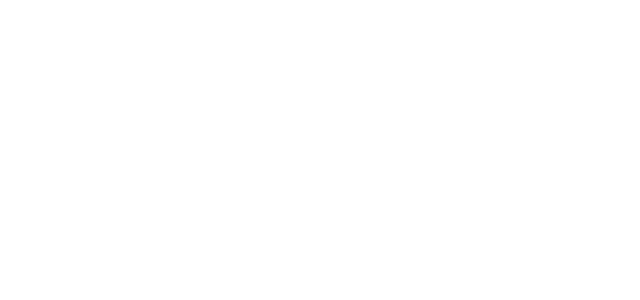
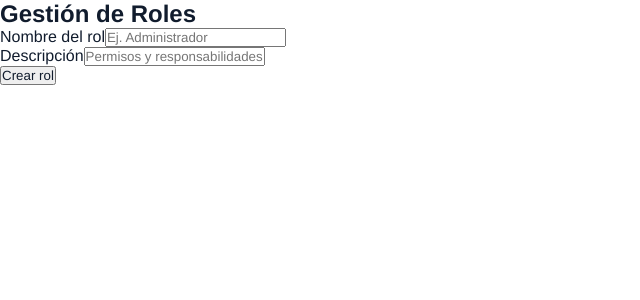
Before and after one commit to rahfflesia/graficacion, an Angular app in the folder frontend/: page /roles in a window 1280 px wide. Before the commit this address led to /. Shown: the top 300 px of the page, without its empty margins (0-640 px from the left). Built offline with nearby package versions, Linux system fonts and the light colour scheme.

Commit message:
roles html 1

```diff
--- a/frontend/src/app/app.routes.ts
+++ b/frontend/src/app/app.routes.ts
@@ -5,14 +5,15 @@ import { SeccionProyectos } from '../componentes/principales/seccion-proyectos/s
 import { MainLayout } from '../componentes/layouts/main-layout/main-layout';
 import { ProcesosPrincipales } from '../componentes/principales/procesos-principales/procesos-principales';
 import { Home } from '../componentes/principales/home/home';
+import { Roles } from '../componentes/principales/roles/roles';
 
 export const routes: Routes = [
   { path: '', component: Home },
   { path: 'login', component: Login },
   { path: 'registro', component: Registro },
   { path: '', redirectTo: 'login', pathMatch: 'full' },
-
-  {path : 'procesos', component: ProcesosPrincipales},
+  { path: 'roles', component: Roles },
+  { path : 'procesos', component: ProcesosPrincipales},
 
   {
     path: '',
--- a/frontend/src/componentes/principales/roles/roles.html
+++ b/frontend/src/componentes/principales/roles/roles.html
@@ -1 +1,17 @@
-<p>roles works!</p>
+<div class="roles-container">
+  <h2>Gestión de Roles</h2>
+
+  <form class="role-form">
+    <div class="form-group">
+      <label>Nombre del rol</label>
+      <input type="text" placeholder="Ej. Administrador">
+    </div>
+
+    <div class="form-group">
+      <label>Descripción</label>
+      <input type="text" placeholder="Permisos y responsabilidades">
+    </div>
+
+    <button type="button">Crear rol</button>
+  </form>
+</div>
```
